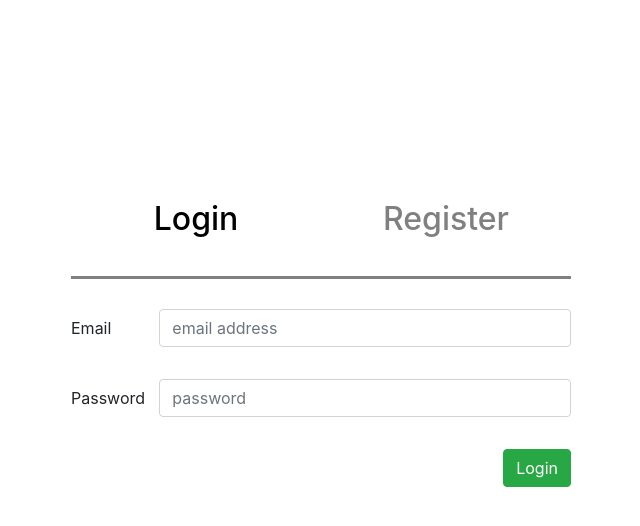
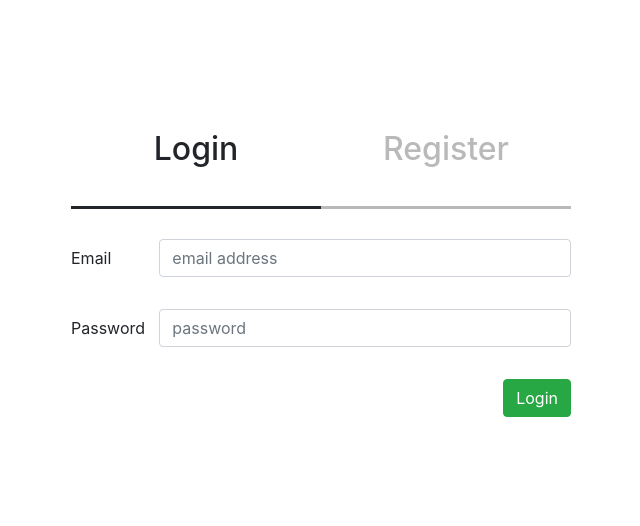
Before and after one commit to PK-studio/react_login_panel, a React (Create React App) app: page / in a window 1280 px wide. Shown: the top 526 px of the page, without its empty margins (319-959 px from the left). Built offline with nearby package versions, Linux system fonts and the light colour scheme; the HTML template or start-up script is replaced by a standard one.

Commit message:
chnage styling for form headers

```diff
--- a/src/App.css
+++ b/src/App.css
@@ -1,6 +1,6 @@
 .app{
   max-width: 500px;
   margin: auto;
-  padding-top: 200px;
-  padding-bottom: 200px;
+  padding-top: 100px;
+  padding-bottom: 100px;
 }
--- a/src/components/loginpage/login.form.js
+++ b/src/components/loginpage/login.form.js
@@ -24,7 +24,6 @@ class LoginForm extends Component {
 
   isValid(){
     let {errors, isValid, user} = validateLogin(this.state);
-    console.log(user)
     this.setState({
       user: user,
       errors: errors
@@ -57,7 +56,7 @@ class LoginForm extends Component {
                 placeholder="email address"
                 onChange = {this.onChange}
               />
-              <p className="warning">{this.state.errors.identifier}</p>
+              <p className="warning">{errors.identifier}</p>
             </Col>
           </FormGroup>
 
@@ -74,7 +73,7 @@ class LoginForm extends Component {
                 placeholder="password"
                 onChange = {this.onChange}
               />
-              <p className="warning">{this.state.errors.password}</p>
+              <p className="warning">{errors.password}</p>
             </Col>
           </FormGroup>
           <div className='submitBtn'>
--- a/src/components/loginpage/login.page.css
+++ b/src/components/loginpage/login.page.css
@@ -1,6 +1,16 @@
 .formBar{
+  cursor: pointer;
   padding-bottom: 30px;
-  margin-bottom: 30px;
-  border-bottom: 3px solid grey;
-  cursor: pointer;
 }
+.formBar .colForm{
+  color: rgb(185, 185, 185);
+  text-align: center;
+  padding-top: 30px;
+  padding-bottom: 30px;
+  border-bottom: 3px solid rgb(185, 185, 185);
+}
+
+.formBar .colForm.active{
+  color: #212529;
+  border-bottom: 3px solid #212529;
+}
--- a/src/components/loginpage/login.page.js
+++ b/src/components/loginpage/login.page.js
@@ -1,33 +1,35 @@
 import React, { Component } from 'react';
 import { Form, Col } from 'reactstrap';
-import LoginForm from "./login.form";
+import LoginForm from './login.form';
+import RegistationForm from './registation.form'
 import "./login.page.css";
 
 class LoginPage extends Component {
   constructor(){
     super();
     this.state = {
-      activeNow: 1,
-      colorTitle1: 'black',
-      colorTitle2: 'grey'
+      activeNow: 1
     };
     this.activate = this.activate.bind(this);
+    this.isActive = this.isActive.bind(this);
   }
 
   activate(activElem){
-    this.setState({
-      activeNow: activElem,
-      colorTitle1: activElem == 1 ? 'black' : 'grey',
-      colorTitle2: activElem == 2 ? 'black' : 'grey'
-    })
+    this.setState({activeNow: activElem})
+  }
+
+  isActive(domElNum){
+    return 'colForm ' + ((this.state.activeNow === domElNum) ? 'active' : '');
   }
 
   renderForm(){
-    if(this.state.activeNow == 1){
-      return <LoginForm/>
-    }
-    else{
-      return <h4>Here will be registration form</h4>
+    switch (this.state.activeNow){
+      case 1:
+        return <LoginForm/>
+      case 2:
+        return <RegistationForm/>
+      default:
+        return
     }
   }
 
@@ -35,11 +37,11 @@ class LoginPage extends Component {
     return (
       <div>
         <Form inline className="formBar">
-          <Col onClick={() => this.activate(1)} className="text-center" sm={6}>
-            <h2 style={{color: this.state.colorTitle1}}>Login </h2>
+          <Col onClick={() => this.activate(1)} className={this.isActive(1)} sm={6}>
+            <h2>Login </h2>
           </Col>
-          <Col onClick={() => this.activate(2)} className="text-center" sm={6}>
-            <h2 style={{color: this.state.colorTitle2}}>Register </h2>
+          <Col onClick={() => this.activate(2)} className={this.isActive(2)} sm={6}>
+            <h2>Register </h2>
           </Col>
         </Form>
         {this.renderForm()}
--- /dev/null
+++ b/src/components/loginpage/registation.form.js
@@ -0,0 +1,11 @@
+import React, { Component } from 'react';
+
+class RegistationForm extends Component {
+  render() {
+    return (
+      <h2>registerForm will be here</h2>
+     );
+  }
+}
+
+export default RegistationForm;
```
